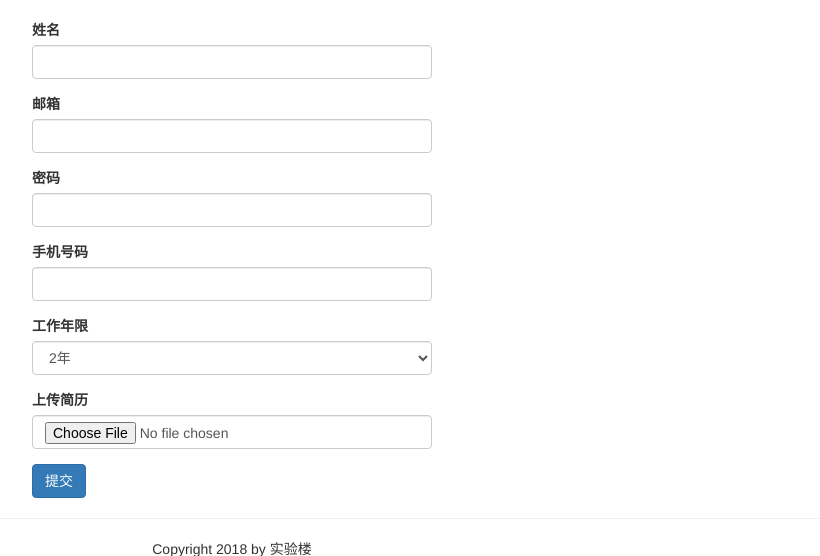
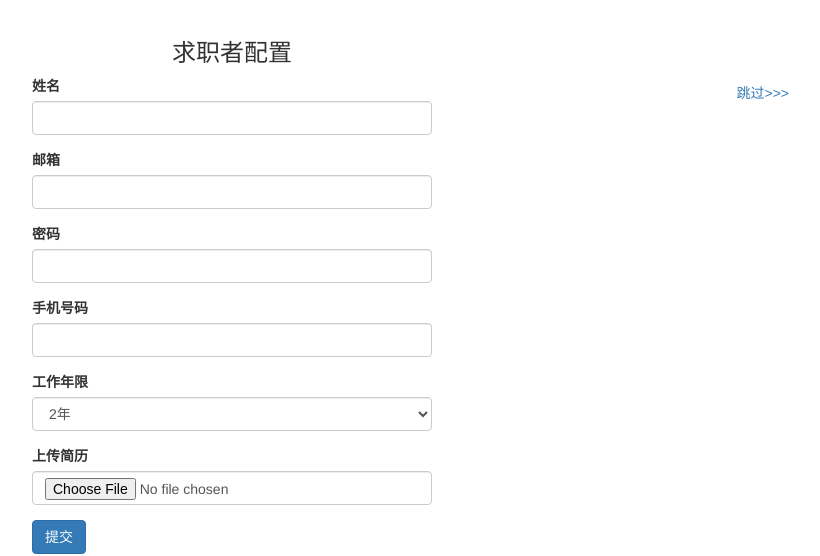
Before and after one commit to LouPlus/jobplus9-3, a Flask app: template jobplus/templates/user/profile.html in a window 1280 px wide. Shown: the part 52-608 px from the top of the page, without its empty margins (408-1228 px from the left). Run offline with Flask 2, Linux system fonts and the light colour scheme; the template is opened without the code that fills it: values that come from a table or form of the project are taken from there, others are empty; some libraries are stand-ins or nearby versions.

Commit message:
'前端优化'

```diff
--- a/jobplus/templates/company/profile.html
+++ b/jobplus/templates/company/profile.html
@@ -2,6 +2,9 @@
 {% from "macros.html" import render_form %}
 {% block title %}Company Profile{% endblock %}
 {% block body %}
+<h3 class="text-center">公司配置</h3>
+<a class="btn btn-default btn-link" href="{{ url_for('front.index') }}" style="float:right" role="button">跳过>>></a>
+
 <div class="form">
     {{ render_form(form,url_for('company.profile'),'') }}
 </div>
--- a/jobplus/templates/user/profile.html
+++ b/jobplus/templates/user/profile.html
@@ -4,6 +4,8 @@
 {% block title %}用户详情配置{% endblock %}
 
 {% block body %}
+<h3 class="text-center">求职者配置</h3>
+<a class="btn btn-default btn-link" href="{{ url_for('front.index') }}" style="float:right" role="button">跳过>>></a>
 
 <div class="form">
     {% if not current_user.is_admin %}
@@ -12,5 +14,4 @@
     {{ render_form(form, url_for('admin.edit_user', user_id=user.id),'') }}
     {% endif %}
 </div>
-
 {% endblock %}
```
